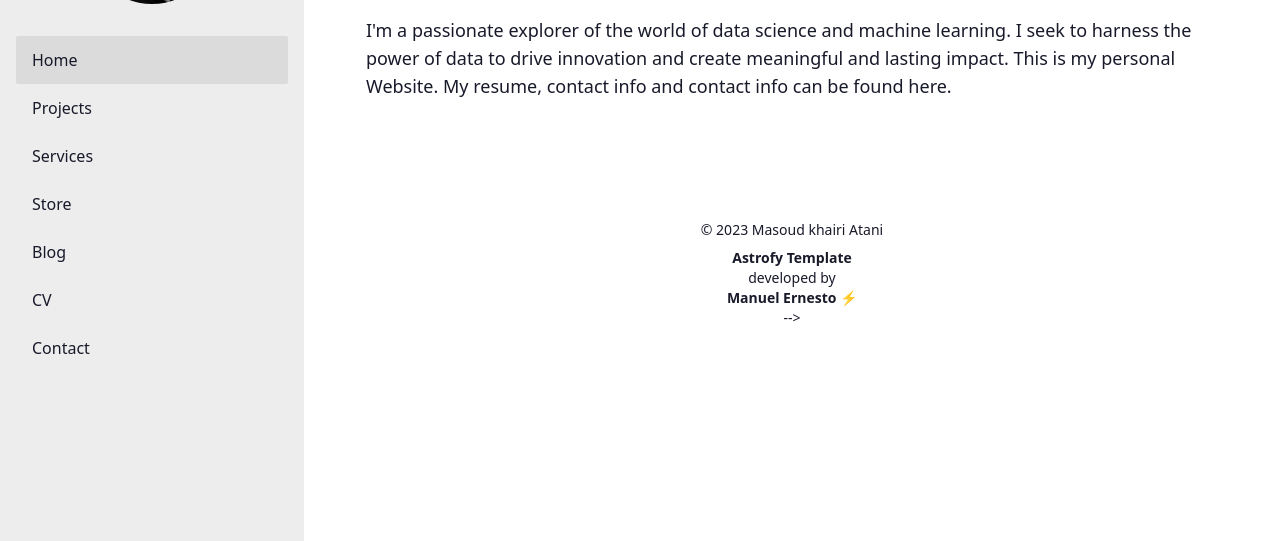
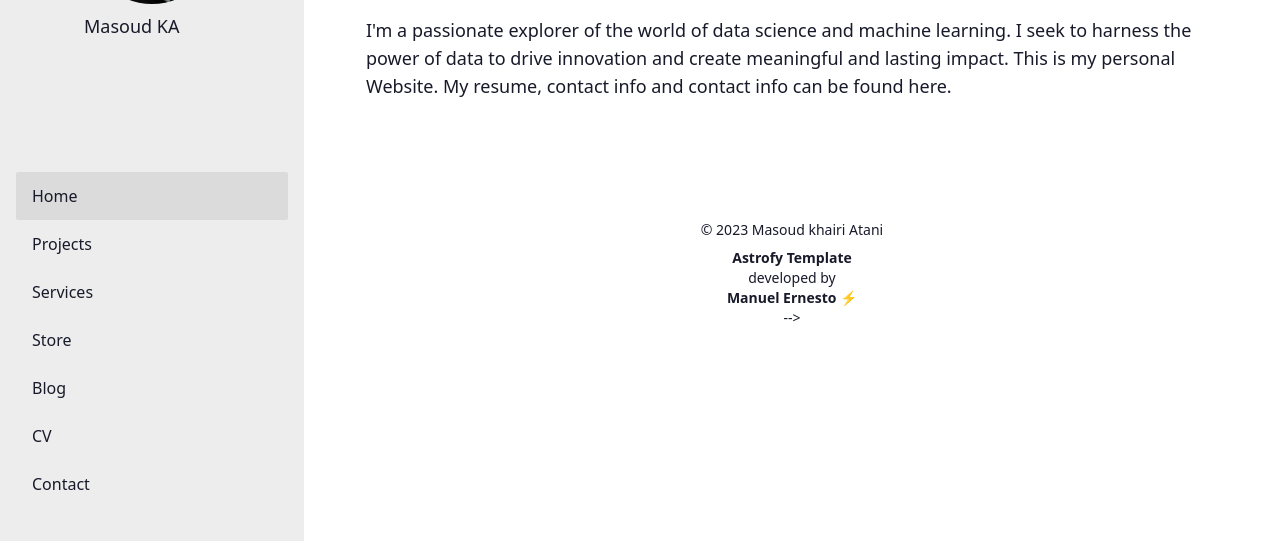
Before and after one commit to msdkhairi/msdkhairi.github.io, an Astro site: page / in a window 1280 px wide. Shown: the part 160-701 px from the top of the page. Built offline with nearby package versions, Linux system fonts and the light colour scheme; Astro itself is replaced by a stand-in of ours.

Commit message:
Add name to sidebar

```diff
--- a/src/components/SideBar.astro
+++ b/src/components/SideBar.astro
@@ -14,6 +14,11 @@ const { sideBarActiveItemID } = Astro.props;
           <div class="w-[8.5rem]">
             <Image class="mask mask-circle" aspectRatio="1:1" format="webp" width={300} height={300} src="/profile.jpg" alt="Profile image" />
           </div>
+          <div class="py-2">
+            <text class="text-lg">
+              Masoud KA
+            </text>
+          </div>
         </div>
       </a>
     </div>
```
